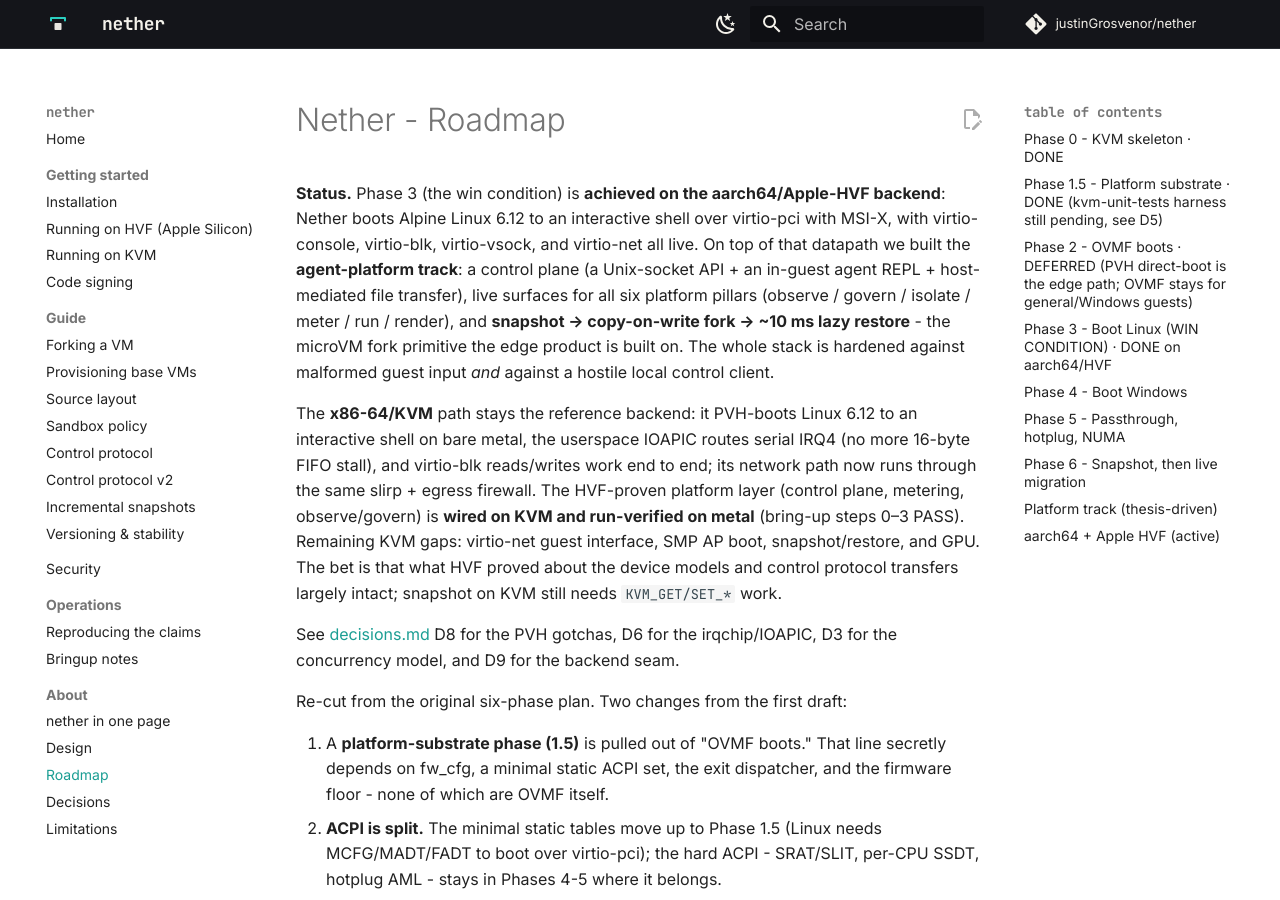
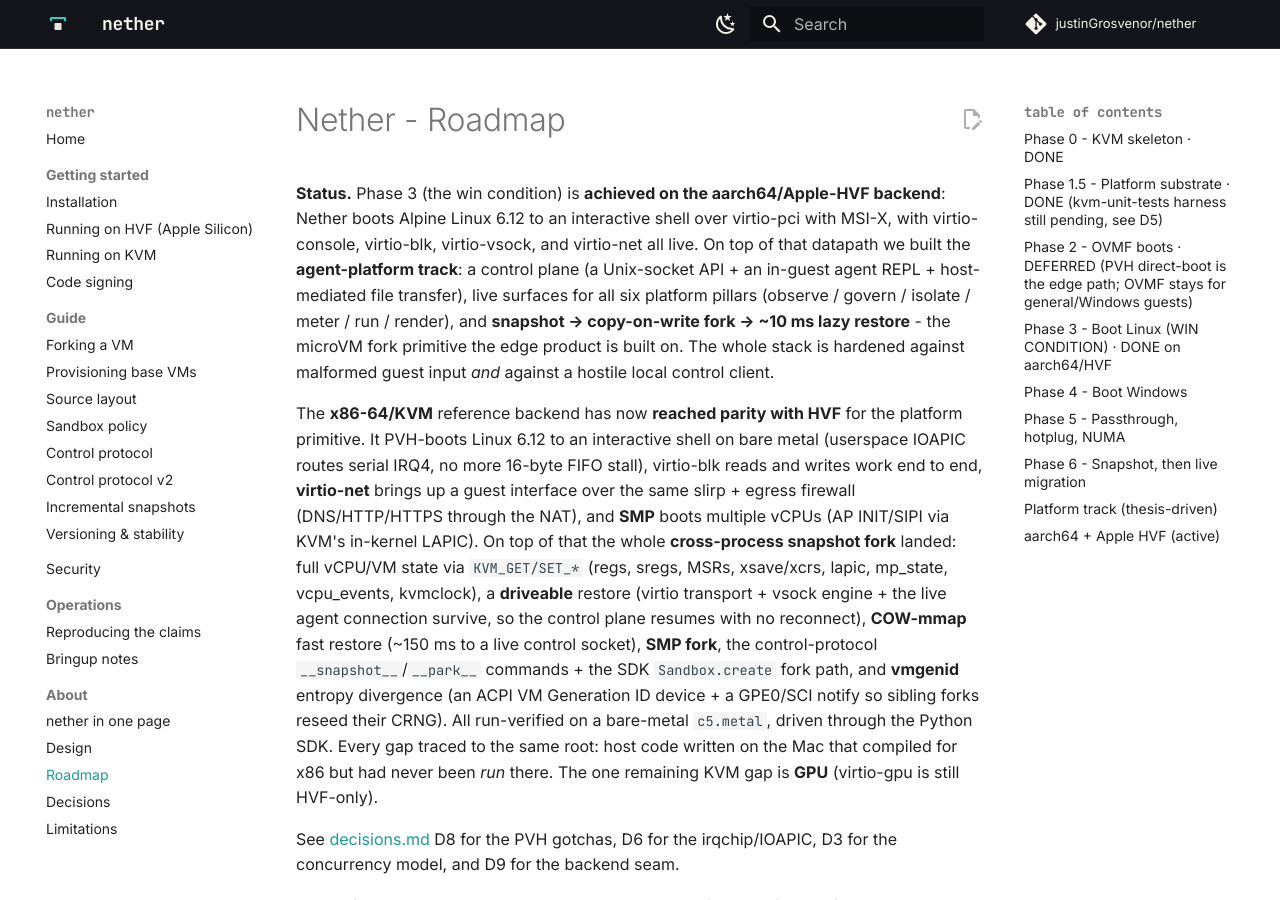
Before and after one commit to justinGrosvenor/nether, an MkDocs documentation site: the page built from docs/roadmap.md, in a window 1280 px wide and 900 px high. Built offline with MkDocs 1.6.1 and Material for MkDocs 9.7.7, drawn with Linux system fonts in a browser that asks for light colours; comment, search, counter and statistics services are not loaded; some of the changed text lies outside the part shown.

Commit message:
docs: roadmap - KVM/x86 backend at HVF parity
virtio-net, SMP, and the full cross-process snapshot fork (driveable + COW +
SMP-fork + __snapshot__/__park__ + SDK create + vmgenid entropy divergence) are
done and run-verified on bare-metal c5.metal. The one remaining x86 gap is GPU
(virtio-gpu is still HVF-only).

```diff
--- a/docs/roadmap.md
+++ b/docs/roadmap.md
@@ -10,15 +10,23 @@ run / render), and **snapshot -> copy-on-write fork -> ~10 ms lazy restore** - t
 microVM fork primitive the edge product is built on. The whole stack is hardened
 against malformed guest input *and* against a hostile local control client.
 
-The **x86-64/KVM** path stays the reference backend: it PVH-boots Linux 6.12 to an
-interactive shell on bare metal, the userspace IOAPIC routes serial IRQ4 (no more
-16-byte FIFO stall), and virtio-blk reads/writes work end to end; its network path
-now runs through the same slirp + egress firewall. The HVF-proven platform layer
-(control plane, metering, observe/govern) is **wired on KVM and run-verified on metal**
-(bring-up steps 0–3 PASS). Remaining KVM gaps: virtio-net guest
-interface, SMP AP boot, snapshot/restore, and GPU. The bet is that what HVF proved
-about the device models and control protocol transfers largely intact; snapshot on KVM
-still needs `KVM_GET/SET_*` work.
+The **x86-64/KVM** reference backend has now **reached parity with HVF** for the
+platform primitive. It PVH-boots Linux 6.12 to an interactive shell on bare metal
+(userspace IOAPIC routes serial IRQ4, no more 16-byte FIFO stall), virtio-blk reads
+and writes work end to end, **virtio-net** brings up a guest interface over the same
+slirp + egress firewall (DNS/HTTP/HTTPS through the NAT), and **SMP** boots multiple
+vCPUs (AP INIT/SIPI via KVM's in-kernel LAPIC). On top of that the whole
+**cross-process snapshot fork** landed: full vCPU/VM state via `KVM_GET/SET_*`
+(regs, sregs, MSRs, xsave/xcrs, lapic, mp_state, vcpu_events, kvmclock), a
+**driveable** restore (virtio transport + vsock engine + the live agent connection
+survive, so the control plane resumes with no reconnect), **COW-mmap** fast restore
+(~150 ms to a live control socket), **SMP fork**, the control-protocol
+`__snapshot__`/`__park__` commands + the SDK `Sandbox.create` fork path, and
+**vmgenid** entropy divergence (an ACPI VM Generation ID device + a GPE0/SCI notify
+so sibling forks reseed their CRNG). All run-verified on a bare-metal `c5.metal`,
+driven through the Python SDK. Every gap traced to the same root: host code written
+on the Mac that compiled for x86 but had never been *run* there. The one remaining
+KVM gap is **GPU** (virtio-gpu is still HVF-only).
 
 See [decisions.md](decisions.md) D8 for the PVH gotchas, D6 for the
 irqchip/IOAPIC, D3 for the concurrency model, and D9 for the backend seam.
@@ -108,9 +116,9 @@ virtio-pci block and net, MSI-X, boot a Linux disk image.
 
 **Done when:** a Linux image boots to an interactive shell over virtio-block/net
 with MSI-X interrupts. **DONE on the aarch64/HVF backend** (Alpine 6.12, with
-virtio-console/blk/vsock/net and both MSI-X and legacy INTx). The x86/KVM
-equivalent boots to a shell with virtio-blk; a live networked boot is the
-remaining step there.
+virtio-console/blk/vsock/net and both MSI-X and legacy INTx) **and on the x86/KVM
+backend** (PVH Linux 6.12 to a shell with virtio-blk + virtio-net over slirp, SMP,
+vsock, and the full snapshot-fork primitive; see the status header above).
 
 ## Phase 4 - Boot Windows
 
@@ -825,10 +833,15 @@ The build-out arc (offline-first chunks):
    or an out-of-bounds write into the fixed disk buffer. Unit-tested and proven live
    (a wrong-version, wrong-magic, and oversized-disk snapshot are each rejected cleanly).
 
-The x86-64/KVM path stays the reference backend. It PVH-boots to a shell with
-virtio-blk, and its network path now runs through the same slirp + egress firewall
-(the firewall is on **both** backends). The core platform layer is **ported and
-run-verified** on metal; remaining x86 work is virtio-net bring-up, SMP AP boot,
-snapshot/restore (per-vCPU threads + INIT/SIPI; KVM's GET/SET ioctls + dirty-log),
-and GPU. The deliberate bet of the aarch64-first detour is that what HVF proved
-about the device models and control protocol transfers to KVM largely intact.
+The x86-64/KVM path stays the reference backend, now at **HVF parity** for the
+platform primitive. It PVH-boots to a shell with virtio-blk; virtio-net brings up a
+guest interface over the shared slirp + egress firewall; SMP boots multiple vCPUs
+(AP INIT/SIPI via the in-kernel LAPIC); and the full cross-process snapshot fork
+works: `KVM_GET/SET_*` for all vCPU/VM state, a driveable restore (device + vsock
+engine + agent connection survive), COW-mmap fast restore, SMP fork, the
+`__snapshot__`/`__park__` control commands + SDK `Sandbox.create` fork path, and
+vmgenid entropy divergence. All run-verified on a bare-metal `c5.metal` through the
+Python SDK. The deliberate bet of the aarch64-first detour paid off: the device
+models and control protocol transferred to KVM largely intact, and the gaps that
+remained were host-side macOS-isms flushed out by running on real hardware. The one
+remaining x86 gap is GPU (virtio-gpu is HVF-only).
```
